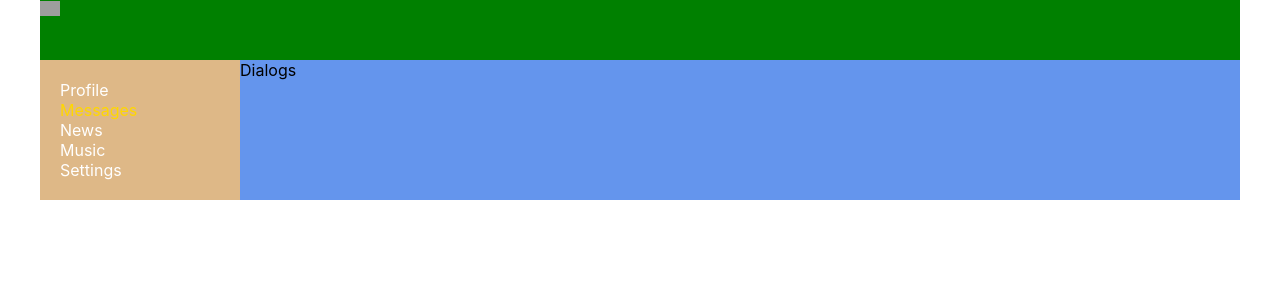
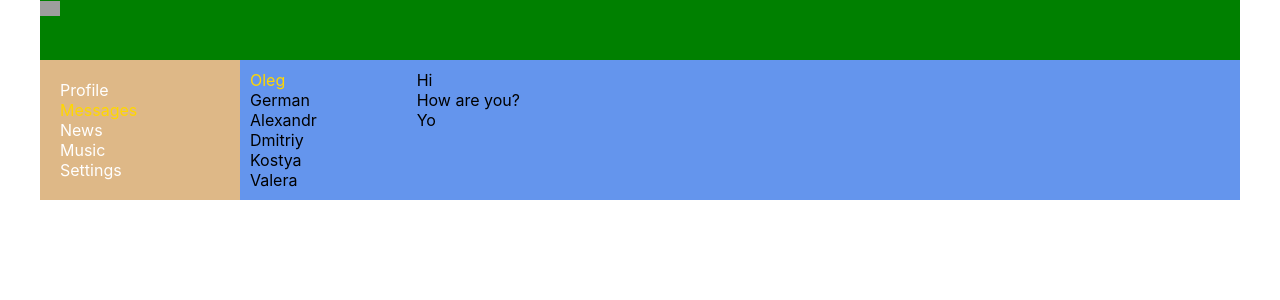
Before and after one commit to olegshell/react-lessons, a React (Create React App) app: page /dialogs in a window 1280 px wide. Shown: the top 300 px of the page. Built offline with nearby package versions, Linux system fonts and the light colour scheme; grey boxes are pictures that could not be loaded.

Commit message:
Lesson 21

```diff
--- a/src/components/Dialogs/Dialogs.jsx
+++ b/src/components/Dialogs/Dialogs.jsx
@@ -4,10 +4,36 @@
 
 const Dialogs = (props) => {
     return (
-        <div>
-            Dialogs
+        <div className={s.dialogs}>
+            <div className={s.dialogsItems}>
+                <div className={s.dialog + " " + s.active}>
+                    Oleg
+                </div>
+                <div className={s.dialog}>
+                    German
+                </div>
+                <div className={s.dialog}>
+                    Alexandr
+                </div>
+                <div className={s.dialog}>
+                    Dmitriy
+                </div>
+                <div className={s.dialog}>
+                    Kostya
+                </div>
+                <div className={s.dialog}>
+                    Valera
+                </div>
+            </div>
+            <div className={s.masseges}>
+                <div className={s.dialog}> Hi</div>
+                <div className={s.dialog}> How are you?</div>
+                <div className={s.dialog}> Yo</div>
+            </div>
         </div>
+
+
     )
 }
 
-export default Dialogs
+export default Dialogs;
--- a/src/components/Dialogs/Dialogs.module.css
+++ b/src/components/Dialogs/Dialogs.module.css
@@ -1,12 +1,26 @@
-/*.header {*/
-/*    grid-area: h;*/
-/*    background-color: green;*/
-/*}*/
+.dialogs {
+    display: grid;
+    grid-template-columns: 2fr 10fr;
+}
 
-/*.header img {*/
-/*    width: 20px;*/
-/*}*/
+.dialogsItems {
+    padding: 10px;
 
-/*.item.active {*/
-/*    color: gold;*/
-/*}*/
+}
+
+.dialogsItems .active {
+    color: gold
+}
+
+.dialog {
+
+}
+
+.active {
+
+}
+
+.masseges {
+    padding: 10px;
+
+}
```
